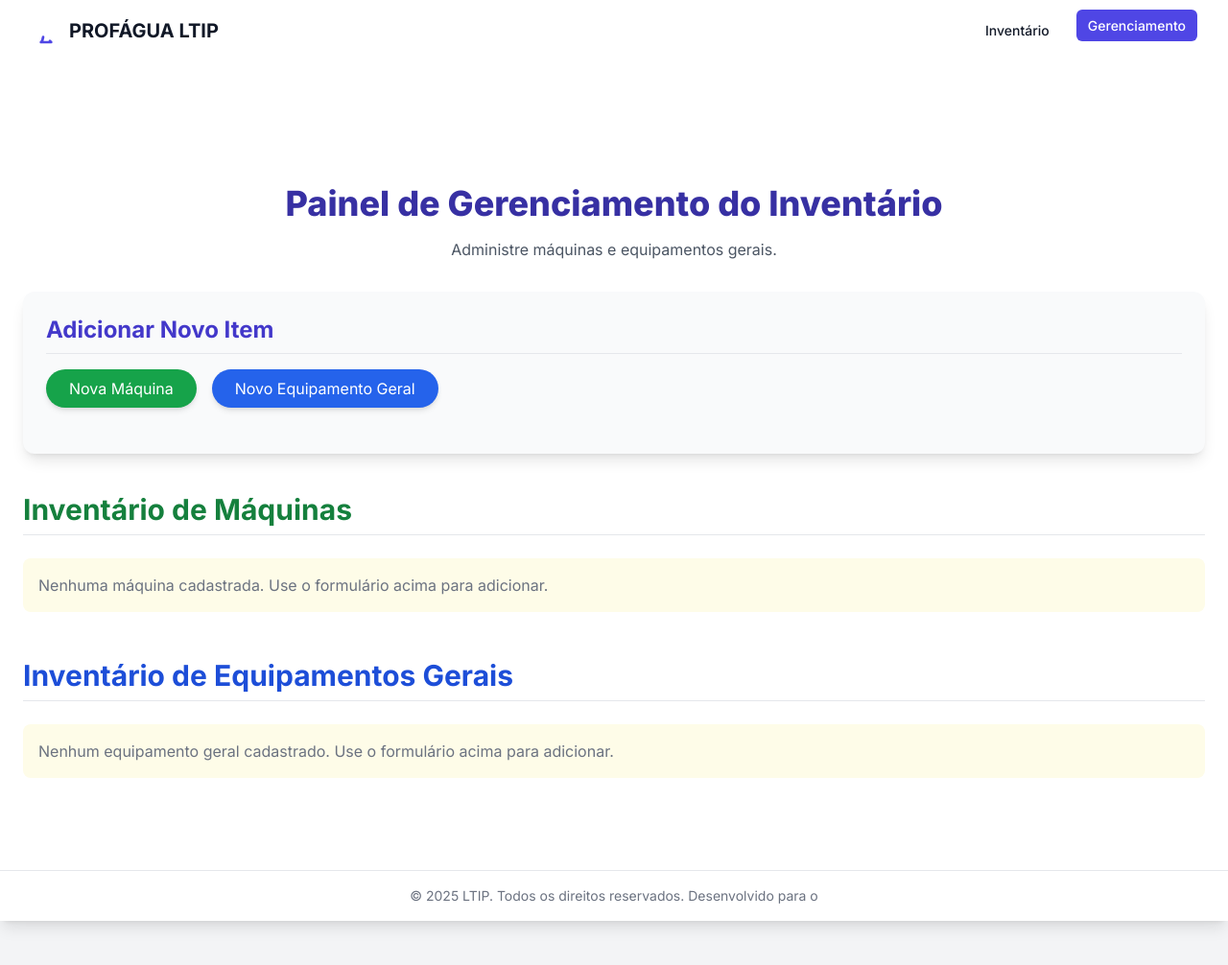
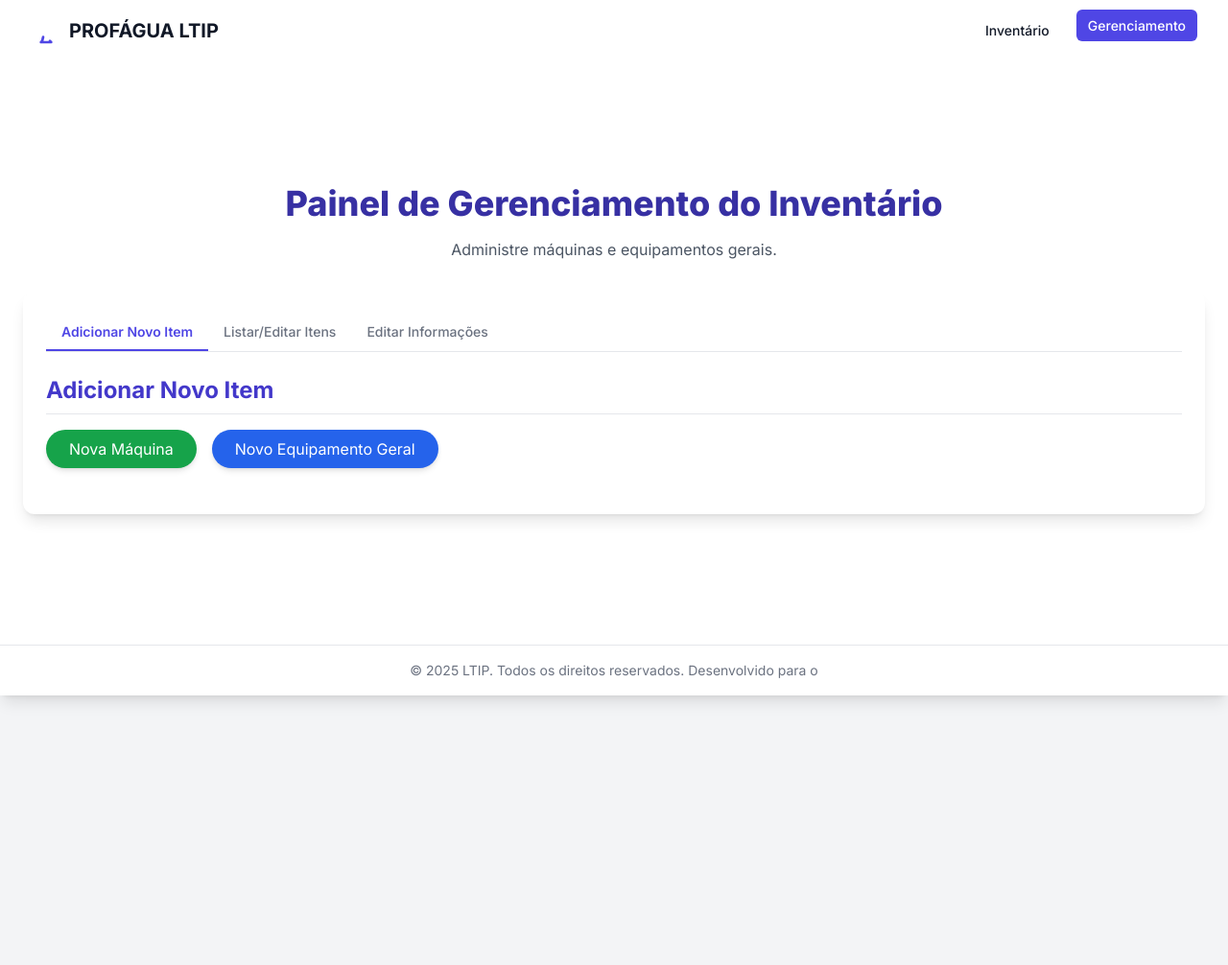
Before and after one commit to almeidasudarioarthurcassius-maker/subir_LTIP, a Flask app: page /gerenciamento in a window 1280 px wide. Shown: the top 1006 px of the page at 96% size. Run offline with Flask 3, Linux system fonts and the light colour scheme; a user stored in the database is signed in; data that the repository does not hold is empty; some libraries are stand-ins or nearby versions.

Commit message:
Update gerenciamento.html

```diff
--- a/templates/gerenciamento.html
+++ b/templates/gerenciamento.html
@@ -7,7 +7,6 @@
     <h1 class="text-4xl font-extrabold text-indigo-800 mb-4 text-center">Painel de Gerenciamento do Inventário</h1>
     <p class="text-center text-gray-600 mb-8">Administre máquinas e equipamentos gerais.</p>
 
-    <!-- Exibição de Mensagens Flash -->
     {% with messages = get_flashed_messages(with_categories=true) %}
     {% if messages %}
         <div class="mb-6 space-y-3">
@@ -30,11 +29,16 @@
     {% endif %}
     {% endwith %}
 
-    <!-- Seção de Adicionar Novo Item -->
-    <div class="bg-gray-50 p-6 rounded-xl shadow-lg mb-10">
+    <div class="bg-white p-6 rounded-xl shadow-lg mb-10">
+        <div class="flex border-b border-gray-200 mb-6" id="gerenciamento-tabs">
+            <button onclick="changeTab('adicionar')" class="tab-link px-4 py-2 text-sm font-medium border-b-2 border-transparent text-gray-500 hover:text-indigo-600 hover:border-indigo-300 transition duration-150" data-tab="adicionar">Adicionar Novo Item</button>
+            <button onclick="changeTab('listar')" class="tab-link px-4 py-2 text-sm font-medium border-b-2 border-transparent text-gray-500 hover:text-indigo-600 hover:border-indigo-300 transition duration-150" data-tab="listar">Listar/Editar Itens</button>
+            <button onclick="changeTab('info')" class="tab-link px-4 py-2 text-sm font-medium border-b-2 border-transparent text-gray-500 hover:text-indigo-600 hover:border-indigo-300 transition duration-150" data-tab="info">Editar Informações</button>
+        </div>
+
+        <div id="tab-adicionar" class="tab-content hidden">
             <h2 class="text-2xl font-bold text-indigo-700 mb-4 border-b pb-2">Adicionar Novo Item</h2>
 
-        <!-- Toggle para Formulários -->
             <div class="flex space-x-4 mb-6" id="form-toggle-buttons">
                 <button onclick="toggleForm('maquina')" class="form-toggle-btn px-6 py-2 rounded-full text-white bg-green-600 hover:bg-green-700 transition duration-200 shadow-md">
                     Nova Máquina
@@ -44,7 +48,6 @@
                 </button>
             </div>
 
-        <!-- Formulário de Nova Máquina -->
             <div id="form-maquina" class="hidden">
                 <h3 class="text-xl font-semibold text-green-700 mb-4">Cadastro de Máquina (PC/Notebook)</h3>
                 <form method="POST" action="{{ url_for('gerenciamento') }}" class="space-y-4 bg-white p-6 rounded-lg shadow-inner">
@@ -87,12 +90,10 @@
                 </form>
             </div>
 
-        <!-- Formulário de Novo Equipamento Geral -->
             <div id="form-equipamento" class="hidden">
                 <h3 class="text-xl font-semibold text-blue-700 mb-4">Cadastro de Equipamento Geral</h3>
                 <form method="POST" action="{{ url_for('gerenciamento') }}" class="space-y-4 bg-white p-6 rounded-lg shadow-inner">
                     <input type="hidden" name="form_type" value="equipamento">
-
                     <div>
                         <label for="e_name" class="block text-sm font-medium text-gray-700">Nome do Equipamento</label>
                         <input type="text" id="e_name" name="name" required class="mt-1 block w-full rounded-md border-gray-300 shadow-sm focus:border-blue-500 focus:ring-blue-500 p-2 border">
@@ -106,12 +107,8 @@
                         <input type="text" id="e_model" name="model" class="mt-1 block w-full rounded-md border-gray-300 shadow-sm focus:border-blue-500 focus:ring-blue-500 p-2 border">
                     </div>
                     <div>
-                    <label for="e_functionality" class="block text-sm font-medium text-gray-700">Finalidade/Funcionalidade</label>
-                    <input type="text" id="e_functionality" name="functionality" required class="mt-1 block w-full rounded-md border-gray-300 shadow-sm focus:border-blue-500 focus:ring-blue-500 p-2 border">
-                </div>
-                <div>
                         <label for="e_quantity" class="block text-sm font-medium text-gray-700">Quantidade</label>
-                    <input type="number" id="e_quantity" name="quantity" required min="1" class="mt-1 block w-full rounded-md border-gray-300 shadow-sm focus:border-blue-500 focus:ring-blue-500 p-2 border">
+                        <input type="number" id="e_quantity" name="quantity" required min="1" value="1" class="mt-1 block w-full rounded-md border-gray-300 shadow-sm focus:border-blue-500 focus:ring-blue-500 p-2 border">
                     </div>
                     <div>
                         <label for="e_tombo" class="block text-sm font-medium text-gray-700">Tombo (Opcional)</label>
@@ -124,139 +121,122 @@
             </div>
         </div>
 
-    <!-- Seção de Inventário de Máquinas -->
-    <section class="mb-12">
-        <h2 class="text-3xl font-bold text-green-700 mb-6 border-b pb-2">Inventário de Máquinas</h2>
-        {% if maquinas %}
-        <div class="bg-white shadow-xl rounded-xl overflow-x-auto">
-            <table class="min-w-full divide-y divide-gray-200">
-                <thead class="bg-green-50">
-                    <tr>
-                        <th class="px-6 py-3 text-left text-xs font-medium text-gray-700 uppercase tracking-wider">ID</th>
-                        <th class="px-6 py-3 text-left text-xs font-medium text-gray-700 uppercase tracking-wider">Tipo</th>
-                        <th class="px-6 py-3 text-left text-xs font-medium text-gray-700 uppercase tracking-wider">Marca/Modelo</th>
-                        <th class="px-6 py-3 text-left text-xs font-medium text-gray-700 uppercase tracking-wider">Status</th>
-                        <th class="px-6 py-3 text-left text-xs font-medium text-gray-700 uppercase tracking-wider">Tombo</th>
-                        <th class="px-6 py-3 text-center text-xs font-medium text-gray-700 uppercase tracking-wider">Ações</th>
-                    </tr>
-                </thead>
-                <tbody class="bg-white divide-y divide-gray-100">
-                    {% for maquina in maquinas %}
-                    <tr class="hover:bg-gray-50 transition duration-150">
-                        <td class="px-6 py-4 whitespace-nowrap text-sm font-bold text-green-800">{{ maquina.asset_id }}</td>
-                        <td class="px-6 py-4 whitespace-nowrap text-sm text-gray-500">{{ maquina.type | capitalize }}</td>
-                        <td class="px-6 py-4 whitespace-nowrap text-sm text-gray-900">{{ maquina.brand_model }}</td>
-                        <td class="px-6 py-4 whitespace-nowrap text-sm">
-                            <span class="px-2 inline-flex text-xs leading-5 font-semibold rounded-full
-                            {% if maquina.format_status == 'Formatado' %}bg-green-100 text-green-800
-                            {% elif maquina.format_status == 'Em andamento' %}bg-yellow-100 text-yellow-800
-                            {% else %}bg-red-100 text-red-800{% endif %}">
-                                {{ maquina.format_status }}
-                            </span>
-                        </td>
-                        <td class="px-6 py-4 whitespace-nowrap text-sm text-gray-500">{{ maquina.tombo or 'N/A' }}</td>
-                        <td class="px-6 py-4 whitespace-nowrap text-sm font-medium text-center space-x-2">
-                            <a href="{{ url_for('edit_maquina', maquina_id=maquina.id) }}" class="text-indigo-600 hover:text-indigo-900 transition duration-150 font-medium">Editar</a>
+        <div id="tab-listar" class="tab-content hidden">
+            <h2 class="text-2xl font-bold text-indigo-700 mb-4 border-b pb-2">Listar/Editar Itens</h2>
+            <p class="text-gray-600 mb-4">Em construção: Aqui você poderá visualizar, pesquisar, editar e excluir os itens de inventário.</p>
+            </div>
 
-                            <form method="POST" action="{{ url_for('delete_maquina', maquina_id=maquina.id) }}" class="inline-block" onsubmit="return confirm('Tem certeza que deseja excluir a máquina {{ maquina.asset_id }}?');">
-                                <input type="hidden" name="csrf_token" value="{{ csrf_token() }}">
-                                <button type="submit" class="text-red-600 hover:text-red-900 transition duration-150 font-medium bg-transparent border-none p-0 cursor-pointer">Excluir</button>
+        <div id="tab-info" class="tab-content hidden">
+            <div class="bg-white p-6 rounded-xl shadow-lg">
+                <h2 class="text-2xl font-bold text-red-700 mb-4 border-b pb-2">Editar Informações de Contato (Coordenador/Bolsista)</h2>
+                <form method="POST" action="{{ url_for('gerenciamento') }}" class="space-y-4 bg-gray-50 p-6 rounded-lg shadow-inner">
+                    <input type="hidden" name="form_type" value="lab_info">
+
+                    <h3 class="text-lg font-semibold text-indigo-600 border-b pb-1">Coordenador</h3>
+                    <div>
+                        <label for="c_name" class="block text-sm font-medium text-gray-700">Nome do Coordenador</label>
+                        <input type="text" id="c_name" name="coordenador_name" value="{{ info.coordenador_name or '' }}" required class="mt-1 block w-full rounded-md border-gray-300 shadow-sm focus:border-red-500 focus:ring-red-500 p-2 border">
+                    </div>
+                    <div>
+                        <label for="c_email" class="block text-sm font-medium text-gray-700">Email do Coordenador</label>
+                        <input type="email" id="c_email" name="coordenador_email" value="{{ info.coordenador_email or '' }}" required class="mt-1 block w-full rounded-md border-gray-300 shadow-sm focus:border-red-500 focus:ring-red-500 p-2 border">
+                    </div>
+
+                    <h3 class="text-lg font-semibold text-indigo-600 border-b pb-1 pt-4">Bolsista</h3>
+                    <div>
+                        <label for="b_name" class="block text-sm font-medium text-gray-700">Nome do Bolsista</label>
+                        <input type="text" id="b_name" name="bolsista_name" value="{{ info.bolsista_name or '' }}" required class="mt-1 block w-full rounded-md border-gray-300 shadow-sm focus:border-red-500 focus:ring-red-500 p-2 border">
+                    </div>
+                    <div>
+                        <label for="b_email" class="block text-sm font-medium text-gray-700">Email do Bolsista</label>
+                        <input type="email" id="b_email" name="bolsista_email" value="{{ info.bolsista_email or '' }}" required class="mt-1 block w-full rounded-md border-gray-300 shadow-sm focus:border-red-500 focus:ring-red-500 p-2 border">
+                    </div>
+
+                    <button type="submit" class="w-full flex justify-center py-2 px-4 border border-transparent rounded-md shadow-sm text-sm font-medium text-white bg-red-600 hover:bg-red-700 focus:outline-none focus:ring-2 focus:ring-offset-2 focus:ring-red-500 transition duration-150">
+                        Atualizar Informações de Contato
+                    </button>
                 </form>
-                        </td>
-                    </tr>
-                    {% endfor %}
-                </tbody>
-            </table>
             </div>
-        {% else %}
-        <p class="text-gray-500 p-4 bg-yellow-50 rounded-lg">Nenhuma máquina cadastrada. Use o formulário acima para adicionar.</p>
-        {% endif %}
-    </section>
+        </div>
 
-    <!-- Seção de Inventário de Equipamentos Gerais -->
-    <section>
-        <h2 class="text-3xl font-bold text-blue-700 mb-6 border-b pb-2">Inventário de Equipamentos Gerais</h2>
-        {% if equipamentos_gerais %}
-        <div class="bg-white shadow-xl rounded-xl overflow-x-auto">
-            <table class="min-w-full divide-y divide-gray-200">
-                <thead class="bg-blue-50">
-                    <tr>
-                        <th class="px-6 py-3 text-left text-xs font-medium text-gray-700 uppercase tracking-wider">Nome</th>
-                        <th class="px-6 py-3 text-left text-xs font-medium text-gray-700 uppercase tracking-wider">Marca/Modelo</th>
-                        <th class="px-6 py-3 text-left text-xs font-medium text-gray-700 uppercase tracking-wider">Finalidade</th>
-                        <th class="px-6 py-3 text-center text-xs font-medium text-gray-700 uppercase tracking-wider">Qtd</th>
-                        <th class="px-6 py-3 text-center text-xs font-medium text-gray-700 uppercase tracking-wider">Tombo</th>
-                        <th class="px-6 py-3 text-center text-xs font-medium text-gray-700 uppercase tracking-wider">Ações</th>
-                    </tr>
-                </thead>
-                <tbody class="bg-white divide-y divide-gray-100">
-                    {% for equipamento in equipamentos_gerais %}
-                    <tr class="hover:bg-gray-50 transition duration-150">
-                        <td class="px-6 py-4 whitespace-nowrap text-sm font-medium text-gray-900">{{ equipamento.name }}</td>
-                        <td class="px-6 py-4 whitespace-nowrap text-sm text-gray-500">{{ equipamento.brand or 'N/A' }} / {{ equipamento.model or 'N/A' }}</td>
-                        <td class="px-6 py-4 text-sm text-gray-500 max-w-xs truncate">{{ equipamento.functionality }}</td>
-                        <td class="px-6 py-4 whitespace-nowrap text-center text-lg font-bold text-blue-600">{{ equipamento.quantity }}</td>
-                        <td class="px-6 py-4 whitespace-nowrap text-sm text-gray-500">{{ equipamento.tombo or 'N/A' }}</td>
-                        <td class="px-6 py-4 whitespace-nowrap text-sm font-medium text-center space-x-2">
-                            <a href="{{ url_for('edit_equipamento', equipamento_id=equipamento.id) }}" class="text-indigo-600 hover:text-indigo-900 transition duration-150 font-medium">Editar</a>
-
-                            <form method="POST" action="{{ url_for('delete_equipamento', equipamento_id=equipamento.id) }}" class="inline-block" onsubmit="return confirm('Tem certeza que deseja excluir o equipamento {{ equipamento.name }}?');">
-                                <input type="hidden" name="csrf_token" value="{{ csrf_token() }}">
-                                <button type="submit" class="text-red-600 hover:text-red-900 transition duration-150 font-medium bg-transparent border-none p-0 cursor-pointer">Excluir</button>
-                            </form>
-                        </td>
-                    </tr>
-                    {% endfor %}
-                </tbody>
-            </table>
     </div>
-        {% else %}
-        <p class="text-gray-500 p-4 bg-yellow-50 rounded-lg">Nenhum equipamento geral cadastrado. Use o formulário acima para adicionar.</p>
-        {% endif %}
-    </section>
 
 </div>
 
 <script>
-    // Função para alternar a exibição dos formulários de adição
+    // Função para mudar a aba principal de gerenciamento
+    function changeTab(tabId) {
+        // Esconde todo o conteúdo da aba
+        document.querySelectorAll('.tab-content').forEach(content => {
+            content.classList.add('hidden');
+        });
+
+        // Remove a classe 'active' de todos os links de aba
+        document.querySelectorAll('.tab-link').forEach(link => {
+            link.classList.remove('active');
+            link.classList.remove('text-indigo-600', 'border-indigo-600');
+            link.classList.add('text-gray-500', 'border-transparent');
+        });
+
+        // Mostra o conteúdo da aba selecionada
+        const activeContent = document.getElementById('tab-' + tabId);
+        if (activeContent) {
+            activeContent.classList.remove('hidden');
+        }
+
+        // Ativa o link da aba selecionada
+        const activeLink = document.querySelector(`.tab-link[data-tab="${tabId}"]`);
+        if (activeLink) {
+            activeLink.classList.add('active', 'text-indigo-600', 'border-indigo-600');
+            activeLink.classList.remove('text-gray-500', 'border-transparent');
+        }
+    }
+
+    // Função para alternar entre os formulários de adição dentro da aba 'adicionar'
     function toggleForm(formType) {
         const maquinaForm = document.getElementById('form-maquina');
         const equipamentoForm = document.getElementById('form-equipamento');
-        const buttons = document.querySelectorAll('.form-toggle-btn');
 
-        // Resetar estilos dos botões
-        buttons.forEach(btn => {
-            btn.classList.remove('bg-gray-800', 'bg-green-700', 'bg-blue-700');
-            // Re-aplica cores padrão com base no tipo
-            if (btn.textContent.includes('Máquina')) {
-                btn.classList.add('bg-green-600', 'hover:bg-green-700');
-            } else {
-                btn.classList.add('bg-blue-600', 'hover:bg-blue-700');
-            }
-        });
-
-        // Alternar formulários e destacar o botão ativo
+        // Lógica simplificada de toggle
         if (formType === 'maquina') {
             maquinaForm.classList.remove('hidden');
             equipamentoForm.classList.add('hidden');
-            document.querySelector('#form-toggle-buttons button:nth-child(1)').classList.add('bg-gray-800');
-            document.querySelector('#form-toggle-buttons button:nth-child(1)').classList.remove('bg-green-600');
+            // Remove as classes de destaque anteriores e adiciona a nova
+            document.querySelector('#form-toggle-buttons button:nth-child(1)').classList.add('bg-green-600', 'hover:bg-green-700');
+            document.querySelector('#form-toggle-buttons button:nth-child(1)').classList.remove('bg-gray-800', 'hover:bg-gray-700');
+            document.querySelector('#form-toggle-buttons button:nth-child(2)').classList.remove('bg-blue-600', 'hover:bg-blue-700');
+            document.querySelector('#form-toggle-buttons button:nth-child(2)').classList.add('bg-gray-800', 'hover:bg-gray-700');
+
 
         } else if (formType === 'equipamento') {
             equipamentoForm.classList.remove('hidden');
             maquinaForm.classList.add('hidden');
-            document.querySelector('#form-toggle-buttons button:nth-child(2)').classList.add('bg-gray-800');
-            document.querySelector('#form-toggle-buttons button:nth-child(2)').classList.remove('bg-blue-600');
+            // Remove as classes de destaque anteriores e adiciona a nova
+            document.querySelector('#form-toggle-buttons button:nth-child(2)').classList.add('bg-blue-600', 'hover:bg-blue-700');
+            document.querySelector('#form-toggle-buttons button:nth-child(2)').classList.remove('bg-gray-800', 'hover:bg-gray-700');
+            document.querySelector('#form-toggle-buttons button:nth-child(1)').classList.remove('bg-green-600', 'hover:bg-green-700');
+            document.querySelector('#form-toggle-buttons button:nth-child(1)').classList.add('bg-gray-800', 'hover:bg-gray-700');
+
         }
     }
 
-    // Inicializa mostrando o formulário de máquina por padrão
+    // Inicializa a aba correta ao carregar a página
     document.addEventListener('DOMContentLoaded', () => {
-        // Verifica se há alguma mensagem flash de erro para manter o formulário de adição aberto
+        // Obtém o parâmetro 'tab' da URL (passado via Jinja)
+        const activeTab = "{{ active_tab }}";
+
+        // Define a aba ativa
+        if (activeTab) {
+            changeTab(activeTab);
+        } else {
+            changeTab('adicionar'); // Aba padrão
+        }
+
+        // Lógica para controle do formulário de adição (apenas se a aba for 'adicionar')
+        if (activeTab === 'adicionar') {
             const hasError = document.querySelector('.bg-red-100');
 
-        // Se houver erro, tenta deduzir qual formulário tentar abrir (se for um formulário de adição)
-        // Como o Flask não retorna qual form deu erro, vamos por padrão abrir o de Maquina
+            // Se houver erro, tenta manter o formulário de máquina aberto por padrão no carregamento
             if (hasError) {
                  toggleForm('maquina');
             } else {
@@ -264,6 +244,7 @@
                  document.getElementById('form-maquina').classList.add('hidden');
                  document.getElementById('form-equipamento').classList.add('hidden');
             }
+        }
     });
 </script>
 {% endblock %}
```
Lines whose indentation alone changed are shown as unchanged.
